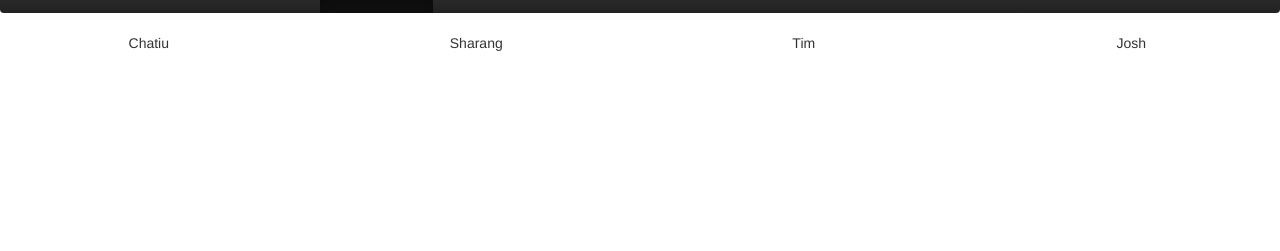
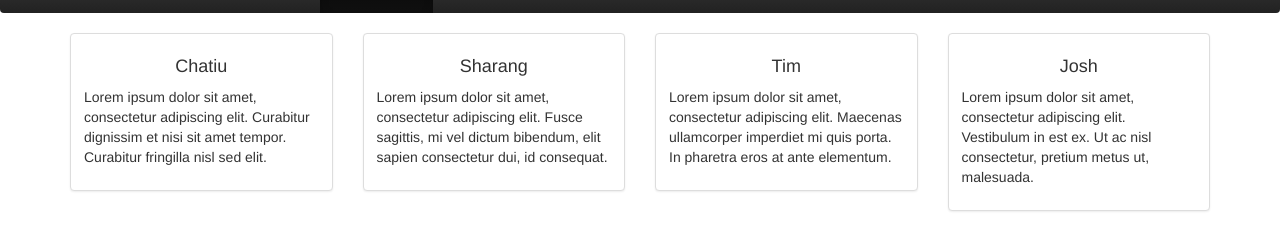
Before and after one commit to Deliquescence/THS_CompWeb, a plain HTML site: page leaders.html in a window 1280 px wide. Shown: the part 37-288 px from the top of the page. Drawn offline with nearby package versions, Linux system fonts and the light colour scheme.

Commit message:
Update Leaders and starting on projects page

```diff
--- a/leaders.html
+++ b/leaders.html
@@ -61,18 +61,40 @@
         </header>
         <!--End of nav bar -->
 
+        <div class="container" style="padding-top: 20px;">
             <div class="row">
                 <div class="col-sm-6 col-md-3">
-                <p class="leaderDescription">Chatiu</p>
+                    <div class="thumbnail">
+                        <div class="caption">
+                            <h4 style="text-align:center">Chatiu</h4>
+                            <p>Lorem ipsum dolor sit amet, consectetur adipiscing elit. Curabitur dignissim et nisi sit amet tempor. Curabitur fringilla nisl sed elit.</p>
+                        </div>
+                    </div>
                 </div>
                 <div class="col-sm-6 col-md-3">
-                <p class="leaderDescription">Sharang</p>
+                    <div class="thumbnail">
+                        <div class="caption">
+                            <h4 style="text-align:center">Sharang</h4>
+                            <p>Lorem ipsum dolor sit amet, consectetur adipiscing elit. Fusce sagittis, mi vel dictum bibendum, elit sapien consectetur dui, id consequat.</p>
+                        </div>
+                    </div>
                 </div>
                 <div class="col-sm-6 col-md-3">
-                <p class="leaderDescription">Tim</p>
+                    <div class="thumbnail">
+                        <div class="caption">
+                            <h4 style="text-align:center">Tim</h4>
+                            <p>Lorem ipsum dolor sit amet, consectetur adipiscing elit. Maecenas ullamcorper imperdiet mi quis porta. In pharetra eros at ante elementum.</p>
+                        </div>
+                    </div>
                 </div>
                 <div class="col-sm-6 col-md-3">
-                <p class="leaderDescription">Josh</p>
+                    <div class="thumbnail">
+                        <div class="caption">
+                            <h4 style="text-align:center">Josh</h4>
+                            <p>Lorem ipsum dolor sit amet, consectetur adipiscing elit. Vestibulum in est ex. Ut ac nisl consectetur, pretium metus ut, malesuada.</p>
+                        </div>
+                    </div>
+                </div>
             </div>
         </div>
     </body>
--- a/styles/main.css
+++ b/styles/main.css
@@ -97,11 +97,11 @@ textarea {
    Author's custom styles
    ========================================================================== */
 
-p.leaderDescription {
+/*.leaderDescription {
     text-align: center;
     vertical-align: middle;
     padding-top: 20px;
-}
+}*/
 
 
 
```
Also changed, not shown: Projects.html (+27 -40 lines). Lines whose indentation alone changed are shown as unchanged.
